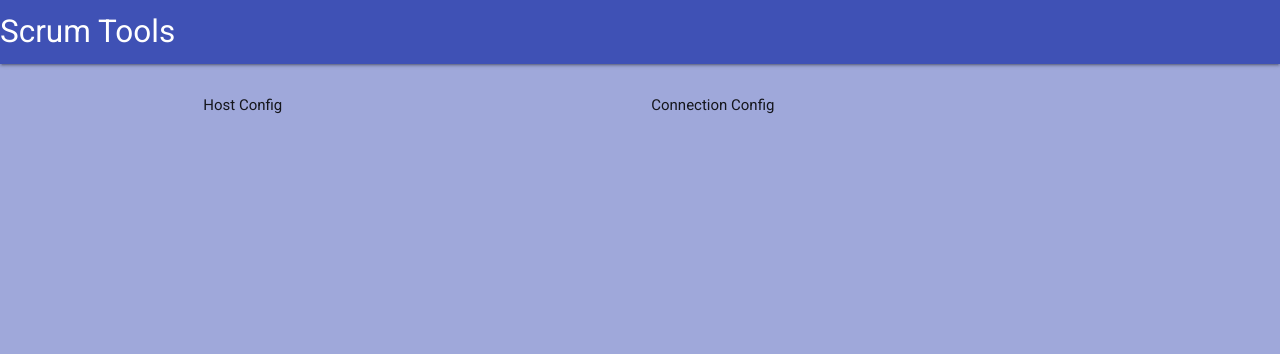
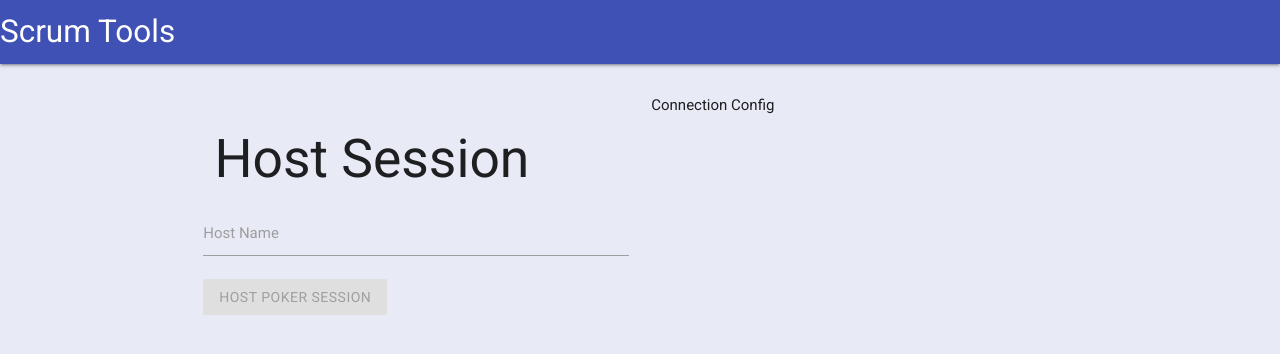
Before and after one commit to Uvacoder/scrumtools, a Vue app: page / in a window 1280 px wide. Shown: the top 354 px of the page. Built offline with nearby package versions, Linux system fonts and the light colour scheme.

Commit message:
First data binding and conditional class

```diff
--- a/src/components/HostBox.vue
+++ b/src/components/HostBox.vue
@@ -1,7 +1,35 @@
 <template>
-  <div>Host Config</div>
+  <div class="row">
+    <form class="col s12">
+      <h2>Host Session</h2>
+      <div class="input-field row">
+        <input id="hostName" v-model="hostName" type="text" />
+        <label for="hostName">Host Name</label>
+      </div>
+      <div class="btn row" :class="!canHost && 'disabled'">
+        Host Poker Session
+      </div>
+    </form>
+  </div>
 </template>
 
 <script lang="ts">
-export default {};
+import { computed, ComputedRef, ref, Ref } from "vue";
+
+interface Data {
+  hostName: Ref<string>;
+  canHost: ComputedRef<boolean>;
+}
+
+export default {
+  data(): Data {
+    const hostName = ref("");
+    return {
+      hostName,
+      canHost: computed(() => {
+        return hostName.value.length > 0;
+      }),
+    };
+  },
+};
 </script>
--- a/src/theme.scss
+++ b/src/theme.scss
@@ -15,6 +15,6 @@ $error-color: color("red", "base") !default;
 
 $link-color: color("light-blue", "darken-1") !default;
 
-$background-color: color("indigo", "lighten-3") !default;
+$background-color: color("indigo", "lighten-5") !default;
 
 @import "materialize-css/sass/materialize.scss";
```
